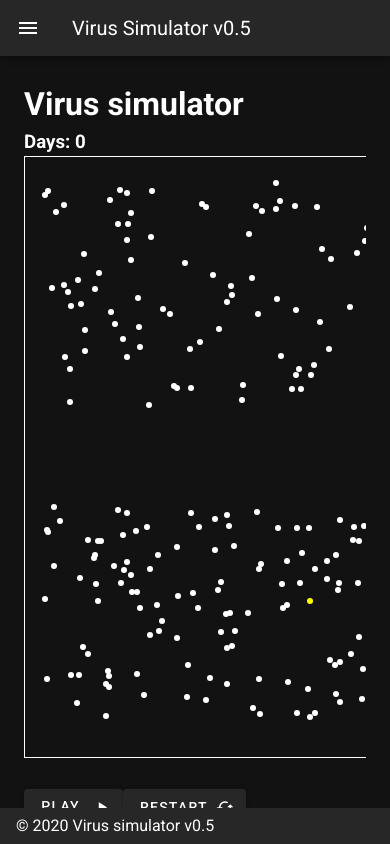
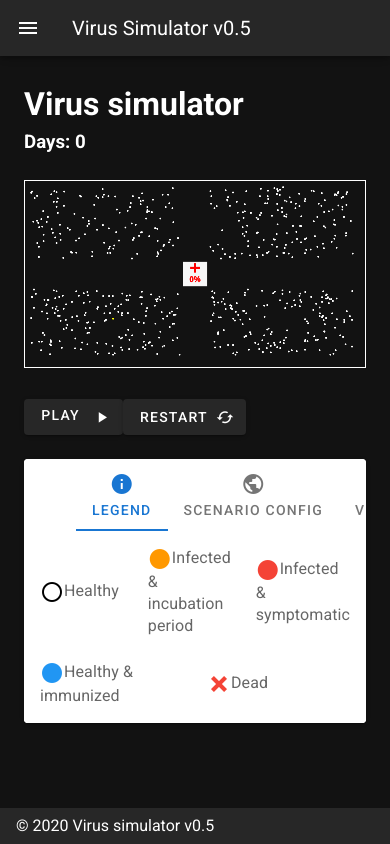
Before and after one commit to jchumillas/virus-simulator, a Nuxt app: page / in a window 390 px wide. Shown: the top 844 px of the page. Built offline with nearby package versions, Linux system fonts and the light colour scheme.

Commit message:
responsive canvas

```diff
--- a/layouts/default.vue
+++ b/layouts/default.vue
@@ -17,7 +17,7 @@
       <v-toolbar-title v-text="title" />
     </v-app-bar>
     <v-content>
-      <v-container>
+      <v-container fluid>
         <nuxt />
       </v-container>
     </v-content>
--- a/pages/index.vue
+++ b/pages/index.vue
@@ -4,6 +4,10 @@
       <v-col>
         <h1>Virus simulator</h1>
         <h3>Days: {{ days }}</h3>
+      </v-col>
+    </v-row>
+    <v-row>
+      <v-col>
         <!-- Canvas -->
         <div class="div-canvas">
           <canvas id="c"></canvas>
@@ -268,7 +272,7 @@ export default {
       mapHeight: 600,
       ballsNum: 600,
       obedienceRate: 90,
-      agesDistribution: [2, 3, 4, 6, 7, 6, 3, 3, 2],
+      agesDistribution: [3, 3, 4, 5, 6, 6, 3, 2, 1],
       agesDistString: 'ageDist',
       agesDistributionLabel: ['0+', '10+', '20+', '30+', '40+', '50+', '60+', '70+', '80+'],
       propagation: 3,
@@ -291,7 +295,15 @@ export default {
       deadAcumulatedRegister: [],
       deadToday: [],
       deadInHospital: [],
-      deadAtHome: []
+      deadAtHome: [],
+      presets: [
+        {
+          name: 'COVID19',
+          fatalityAgesDistribution: [0, 0, 0, 0, 1, 1, 3, 8, 15],
+          severity: 2,
+          incubationTime: [2, 11]
+        }
+      ]
     };
   },
   computed: {
@@ -583,7 +595,6 @@ export default {
 <style lang="scss" scoped>
 .div-canvas {
   text-align: center;
-  min-height: 600px;
   overflow: scroll;
   &::-webkit-scrollbar {
     display: none;
@@ -593,5 +604,7 @@ export default {
 canvas {
   border: 1px solid white;
   background: white;
+  width: 100%;
+  max-width: 1100px;
 }
 </style>
```
